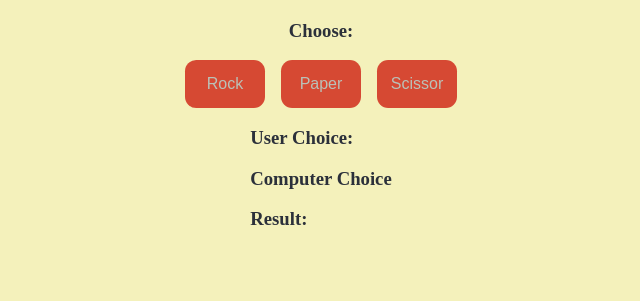
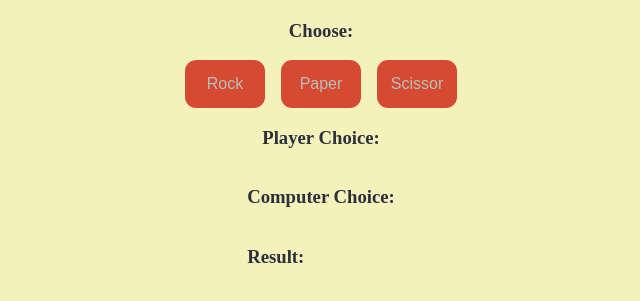
Before and after one commit to mirmadiha/Rock-Paper-Scissors, a plain HTML site: page index.html in a window 1280 px wide. Shown: the part 87-388 px from the top of the page, without its empty margins (319-959 px from the left). Drawn offline with Linux system fonts and the light colour scheme.

Commit message:
adding logic

```diff
--- a/app.js
+++ b/app.js
@@ -41,7 +41,7 @@ paper.addEventListener("click",()=>{
     playGround(playerChoice,computerChoice);
 })
 
-scissor.addEventListener("click",()=>{
+scissors.addEventListener("click",()=>{
     playerChoice="scissor";
     playGround(playerChoice,computerChoice);
 })
--- a/index.html
+++ b/index.html
@@ -17,8 +17,16 @@
         </div>
 
         <div id="results">
-            <h3 id="userChoice">User Choice:</h3>
-            <h3 id="computerChoice">Computer Choice</h3>
+            <div id="choice1">
+                <h3>Player Choice:</h3>
+                <h3 id="userChoice"></h3>
+            </div>
+
+            <div id="choice2">
+                <h3>Computer Choice:</h3>
+                <h3 id="computerChoice"></h3>
+            </div>
+
             <h3 id="winner">Result:</h3>
         </div>
     </main>
--- a/style.css
+++ b/style.css
@@ -33,3 +33,17 @@ button{
     align-items: center;
     gap: 1rem;
 }
+
+#choice1{
+    display:flex;
+    justify-content: center;
+    align-items: center;
+    flex-direction: row;
+}
+
+#choice2{
+    display:flex;
+    justify-content: center;
+    align-items: center;
+    flex-direction: row;
+}
```
